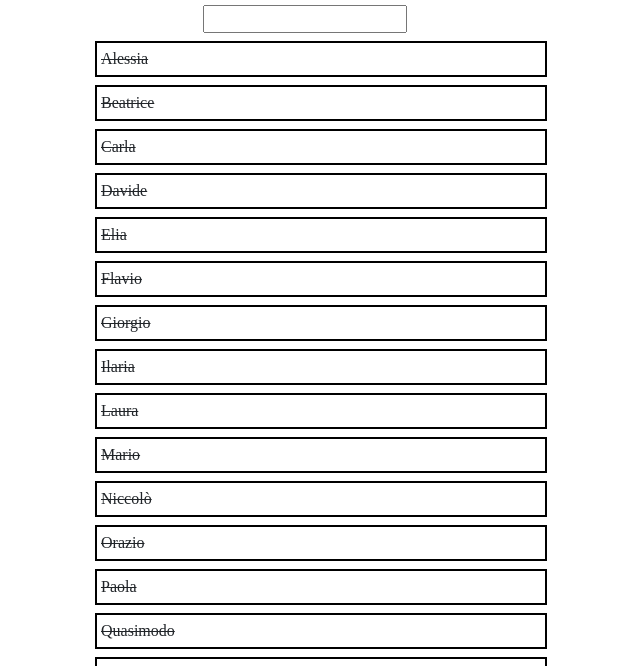
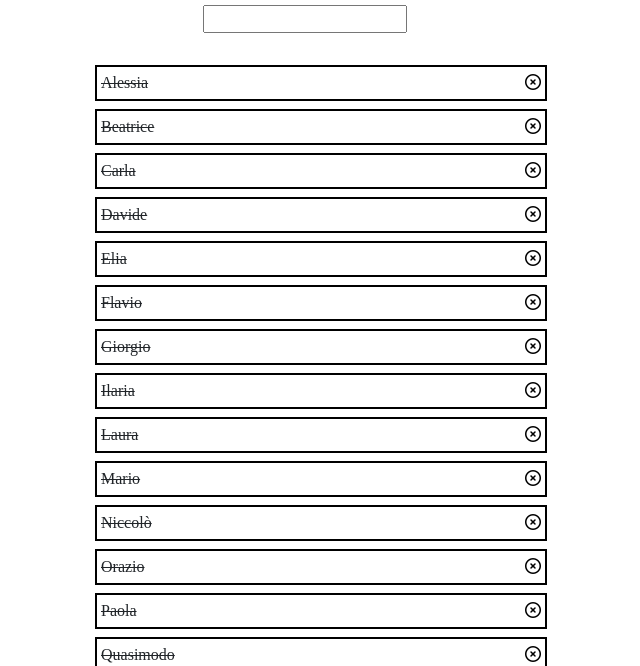
Before and after one commit to Michelazani/vue-todolist, a plain HTML site: page index.html in a window 1280 px wide. Shown: the part 131-797 px from the top of the page, without its empty margins (335-975 px from the left). Drawn offline with nearby package versions, Linux system fonts and the light colour scheme.

Commit message:
aggiunta icona in space between

```diff
--- a/index.html
+++ b/index.html
@@ -22,9 +22,12 @@
         <main>
             <div class="wrapper mx-auto text-center">
                 <h1 class="p-3">Class number: 111</h1>
-                <input type="text" name="insert-name" id="insert-name">
+                <input class="mb-4" type="text" name="insert-name" id="insert-name">
                 <ul class="text-start">
-                    <li class="my_border p-1 m-2" v-for="(name, index ) in namesListPupils" v-if=" true" > <s>{{name.text}}</s></li>
+                    <li class="my_border p-1 m-2 d-flex justify-content-between" v-for="(name, index ) in namesListPupils" v-if=" true" >
+                        <s>{{name.text}}</s>
+                        <span><i class="fa-regular fa-circle-xmark" style="color: #000000;"></i></span>
+                    </li>
                     <li class="my_border p-1 m-2" v-for="(name, index ) in namesListPupils" v-else> {{name.text}}</li>
                 </ul>
             </div>
```
